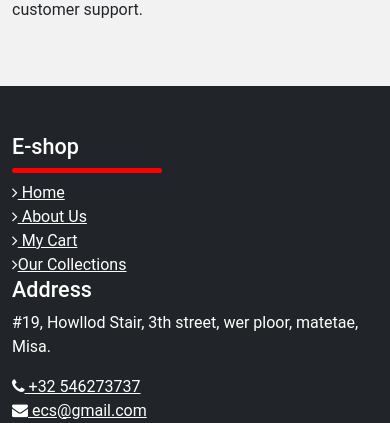
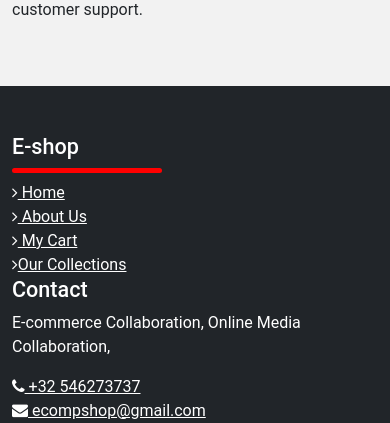
Before and after one commit to covenanter07/Shop-Site-Demo, a PHP site: page / in a window 390 px wide. Shown: the part 981-1404 px from the top of the page. Run offline with PHP 8.4, Linux system fonts and the light colour scheme; data that the repository does not hold is empty; some libraries are stand-ins or nearby versions; grey boxes are pictures that could not be loaded.

Commit message:
Update index.php

```diff
--- a/index.php
+++ b/index.php
@@ -80,17 +80,13 @@ include('functions/userfunction.php');
                 <a href="category.php" class="text-white"><i class="fa fa-angle-right"></i>Our Collections</a>
             </div>
             <div class="col-md-3">
-                <h4 class="text-white">Address</h4>
+                <h4 class="text-white">Contact</h4>
                 <p class="text-white">
-                    #19, Howllod Stair,
-                    3th street, wer ploor,
-                    matetae, Misa.
+                    E-commerce Collaboration,
+                    Online Media Collaboration,
                 </p>
                 <a href="tel:+8975412367" class="text-white"> <i class="fa fa-phone"></i> +32 546273737</a><br>
-                <a href="mailto:ecs@gmail.com" class="text-white"> <i class="fa fa-envelope"></i> ecs@gmail.com</a>
-            </div>
-            <div class="col-md-6">
-                <iframe src="https://www.google.com/maps/embed?pb=!1m18!1m12!1m3!1d3280.64414927224!2d135.83762821471737!3d34.68892959135734!2m3!1f0!2f0!3f0!3m2!1i1024!2i768!4f13.1!3m3!1m2!1s0x600139907a0876dd%3A0xf890ac3f9dd53c8f!2zVMWNZGFpLWpp!5e0!3m2!1szh-TW!2stw!4v1681054794941!5m2!1szh-TW!2stw" class="w-100" height="200" style="border:0;" allowfullscreen="" loading="lazy" referrerpolicy="no-referrer-when-downgrade"></iframe>
+                <a href="mailto:ecompshop@gmail.com" class="text-white"> <i class="fa fa-envelope"></i> ecompshop@gmail.com</a>
             </div>
         </div>
     </div>
```
